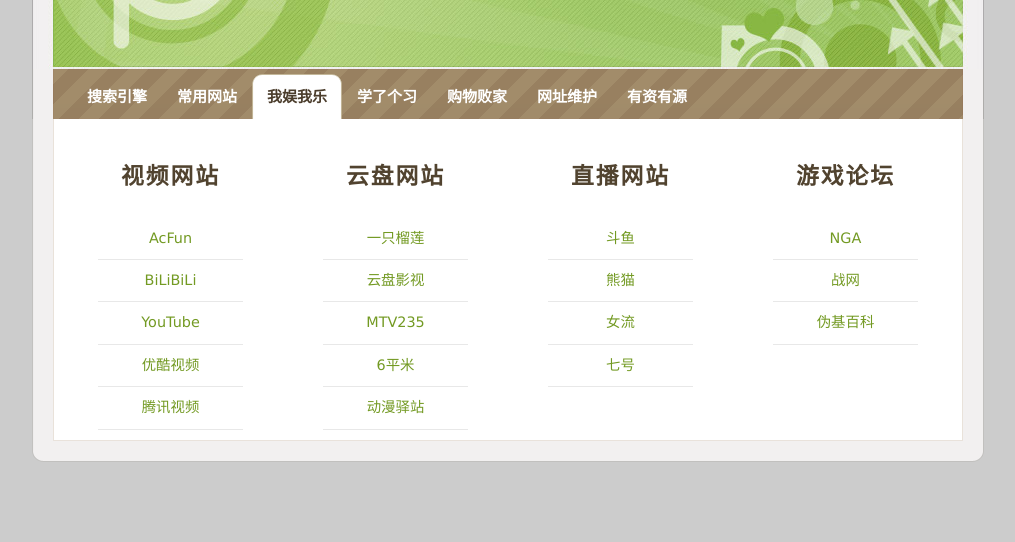
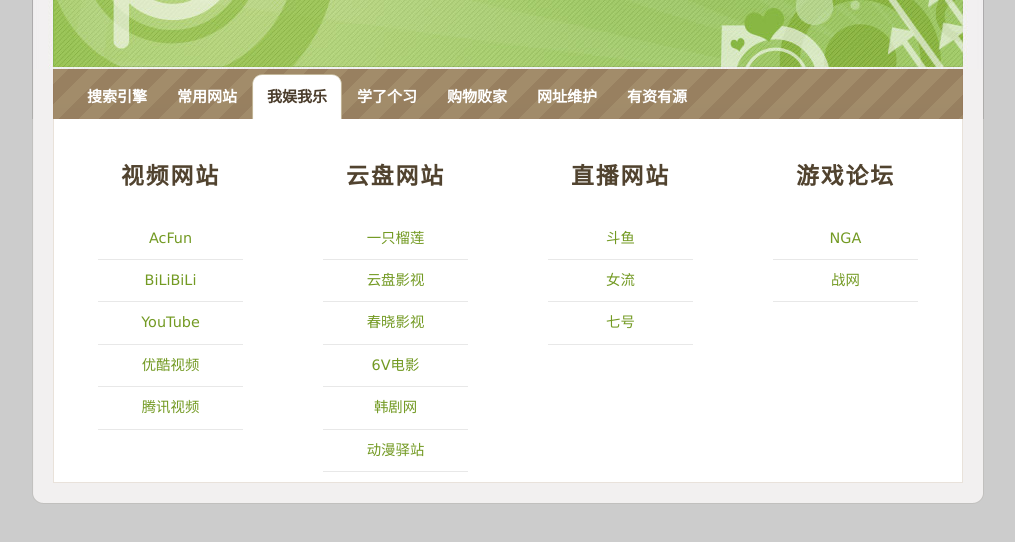
Before and after one commit to SyenHan/SyenHan.github.io, a plain HTML site: page navigation/amusement.html in a window 1280 px wide. Shown: the part 216-758 px from the top of the page, without its empty margins (132-1147 px from the left). Drawn offline with Linux system fonts and the light colour scheme.

Commit message:
Update amusement.html

```diff
--- a/navigation/amusement.html
+++ b/navigation/amusement.html
@@ -47,8 +47,9 @@
 	  <ul class="listmenu">
 		<li><a href="http://www.llduang.com/">一只榴莲</a></li>
 		<li><a href="http://www.yunpankk.com/">云盘影视</a></li>
-		<li><a href="http://www.mtv235.com/">MTV235</a></li>
-		<li><a href="http://6pingm.com/">6平米</a></li>
+		<li><a href="http://www.cxtv1.com/">春晓影视</a></li>
+		<li><a href="https://www.66s.cc/">6V电影</a></li>
+		<li><a href="http://www.hjsfz.cn/">韩剧网</a></li>
 		<li><a href="http://www.kan300.com/">动漫驿站</a></li>
 	  </ul>
 	</div>
@@ -56,8 +57,7 @@
 	  <h3>直播网站</h3>
 	  <ul class="listmenu">
 		<li><a href="http://www.douyu.com/directory/all">斗鱼</a></li>
-		<li><a href="http://www.panda.tv/all">熊猫</a></li>
-        <li><a href="http://www.nvliu66.com/">女流</a></li>
+        	<li><a href="http://www.nvliu66.com/">女流</a></li>
 		<li><a href="http://www.quanmin.tv/star/7">七号</a></li>
 	  </ul>
 	</div>
@@ -66,7 +66,6 @@
 	  <ul class="listmenu">
 		<li><a href="http://bbs.ngacn.cc/">NGA</a></li>
 		<li><a href="http://www.battlenet.com.cn/zh/">战网</a></li>
-        <li><a href="http://cn.uncyclopedia.wikia.com/wiki/%E9%A6%96%E9%A1%B5">伪基百科</a></li>
 	  </ul>
 	</div>
 	<!-- amusement ends -->
```
